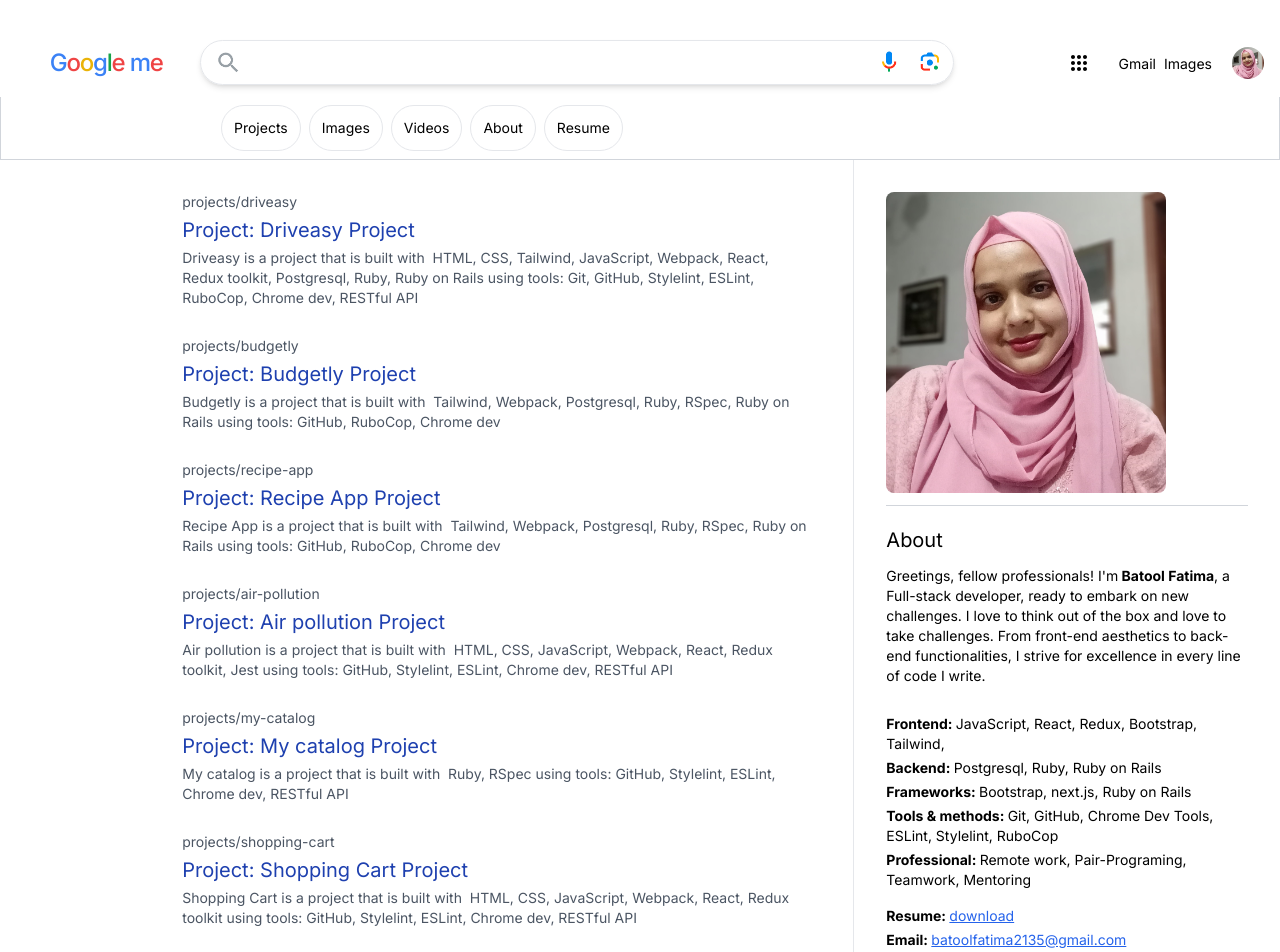
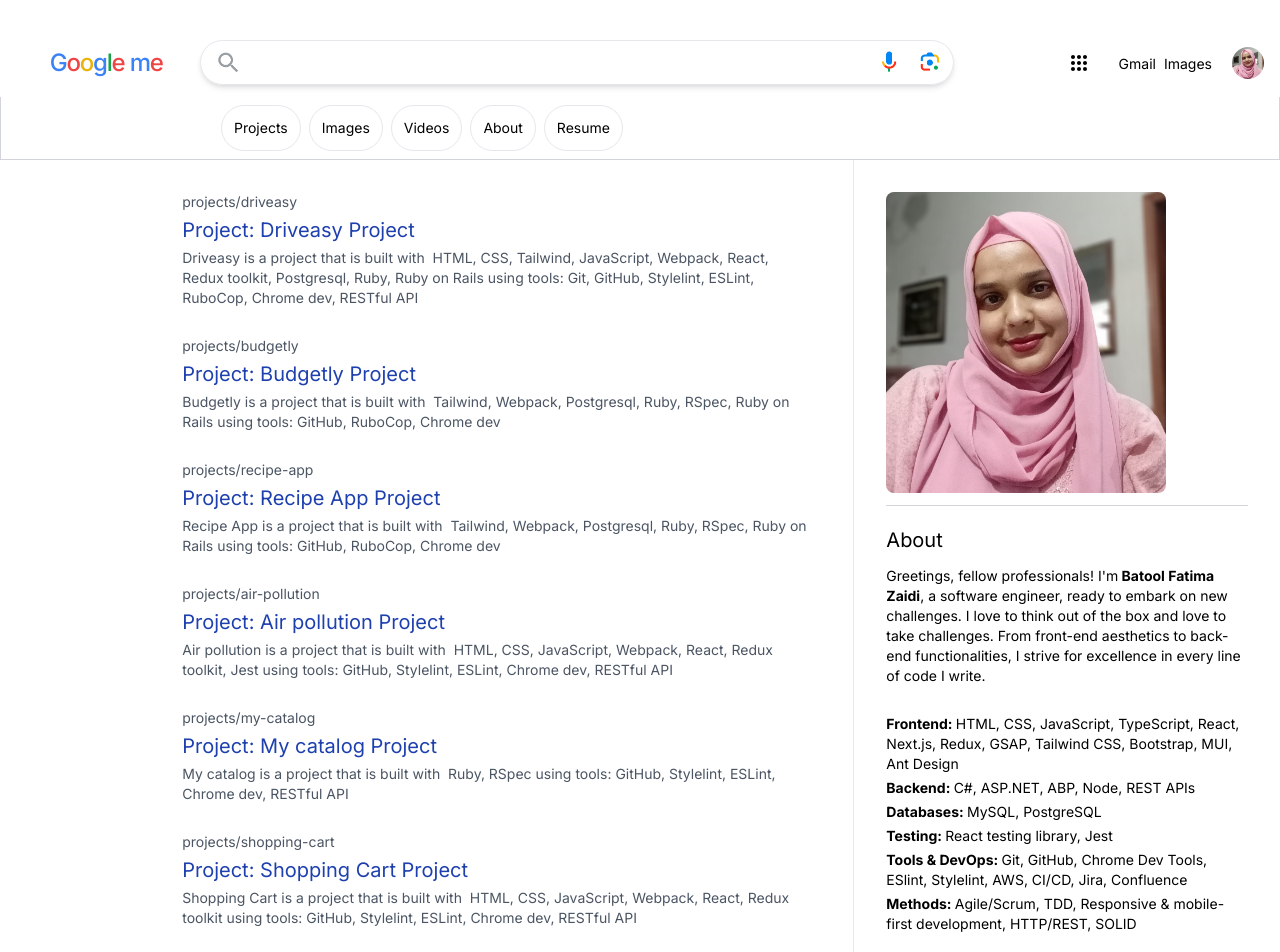
Before and after one commit to batoolfatima2135/google-batool, a Next.js app: page /work in a window 1280 px wide. Shown: the top 952 px of the page. Built offline with nearby package versions, Linux system fonts and the light colour scheme.

Commit message:
Exported links from static links.ts file

```diff
--- a/src/Components/Home/Footer.jsx
+++ b/src/Components/Home/Footer.jsx
@@ -1,19 +1,20 @@
 import React from 'react';
+import { email, resume, socialLinks } from '@/static/links';
 
 export default function Footer() {
   return (
     <footer className="border flex justify-between p-3">
       <ul className="flex justify-start text-xs lg:text-sm text-gray-500">
         <li className="lg:mx-2 mx-1"><a target="_blank" href="about">About</a></li>
-        <li className="lg:mx-2 mx-1"><a target="_blank" href="https://www.linkedin.com/in/batoolfatima2135/" rel="noreferrer">LinkedIn</a></li>
-        <li className="lg:mx-2 mx-1"><a target="_blank" href="https://www.youtube.com/channel/UCFlLhnJS3lXB6JATy8QFrrg" rel="noreferrer">Youtube</a></li>
-        <li className="lg:mx-2 mx-1"><a target="_blank" href="https://github.com/batoolfatima2135" rel="noreferrer">Github</a></li>
+        <li className="lg:mx-2 mx-1"><a target="_blank" href={socialLinks.linkedIn} rel="noreferrer">LinkedIn</a></li>
+        <li className="lg:mx-2 mx-1"><a target="_blank" href={socialLinks.youtube} rel="noreferrer">Youtube</a></li>
+        <li className="lg:mx-2 mx-1"><a target="_blank" href={socialLinks.github} rel="noreferrer">Github</a></li>
       </ul>
       <ul className="flex justify-end text-xs lg:text-sm text-gray-500">
         <li className="lg:mx-2 mx-1"><a href="/work">Projects</a></li>
         <li className="lg:mx-2 mx-1"><a href="contact">Contact</a></li>
-        <li className="lg:mx-2 mx-1"><a href="mailto:batoolfatima2135@gmail.com">Email</a></li>
-        <li className="lg:mx-2 mx-1"><a href="./Batool_Fatima_Resume.pdf" target="_blank">Resume</a></li>
+        <li className="lg:mx-2 mx-1"><a href={email}>Email</a></li>
+        <li className="lg:mx-2 mx-1"><a href={resume} target="_blank">Resume</a></li>
       </ul>
     </footer>
   );
--- a/src/Components/Others/Profile.jsx
+++ b/src/Components/Others/Profile.jsx
@@ -1,5 +1,6 @@
 import React from 'react';
 import Image from 'next/image';
+import { email, resume, socialLinks } from '@/static/links';
 
 export default function Profile() {
   return (
@@ -15,9 +16,9 @@ export default function Profile() {
 
       </a>
       <div className="bg-gray-600 text-white   text-xs hidden lg-absolute px-2 py-1 rounded opacity-0 group-hover:opacity-100 transition-opacity duration-300 right-0">
-        <p><a href="https://www.linkedin.com/in/batoolfatima2135/" target="_blank" rel="noreferrer">Batool Fatima</a></p>
-        <p><a href="mailto:batoolfatima2135@gmail.com">batoolfatima2135@gmail.com</a></p>
-        <p><a href="./Batool_Fatime_Resume.pdf" target="_blank" className="text-blue-400">Download Resume</a></p>
+        <p><a href={socialLinks.linkedIn} target="_blank" rel="noreferrer">Batool Fatima</a></p>
+        <p><a href={email}>batoolfatima2135@gmail.com</a></p>
+        <p><a href={resume} target="_blank" className="text-blue-400">Download Resume</a></p>
       </div>
     </div>
   );
--- a/src/Components/Others/socials.jsx
+++ b/src/Components/Others/socials.jsx
@@ -1,12 +1,13 @@
 import React from 'react';
 import Image from 'next/image';
+import { socialLinks } from '@/static/links';
 
 export default function Socials() {
   return (
     <div className="flex justify-center my-5">
-      <a href="https://www.linkedin.com/in/batoolfatima2135/"  target='_blank' className="mx-2"><Image src="/socials/linkedin.png" alt="linkedin" className="rounded-lg" width={25} height={25} /></a>
-      <a href="https://github.com/batoolfatima2135"  target='_blank' className="mx-2"><Image src="/techstack/github.png" alt="github" className="rounded-lg" width={23} height={23} /></a>
-      <a href="https://www.youtube.com/channel/UCFlLhnJS3lXB6JATy8QFrrg"  target='_blank' className="mx-2"><Image src="/socials/youtube.png" alt="youtube" className="rounded-lg" width={30} height={25} /></a>
+      <a href={socialLinks.linkedIn}  target='_blank' className="mx-2"><Image src="/socials/linkedin.png" alt="linkedin" className="rounded-lg" width={25} height={25} /></a>
+      <a href={socialLinks.github}  target='_blank' className="mx-2"><Image src="/techstack/github.png" alt="github" className="rounded-lg" width={23} height={23} /></a>
+      <a href={socialLinks.youtube}  target='_blank' className="mx-2"><Image src="/socials/youtube.png" alt="youtube" className="rounded-lg" width={30} height={25} /></a>
     </div>
   );
 }
--- a/src/Components/Search/Card.jsx
+++ b/src/Components/Search/Card.jsx
@@ -1,5 +1,6 @@
 import Image from 'next/image';
 import React from 'react';
+import { email, resume, socialLinks } from '@/static/links';
 
 export default function Card() {
   return (
@@ -18,8 +19,8 @@ export default function Card() {
         </h1>
         <p className="text-sm">
           Greetings, fellow professionals! I&apos;m
-          <b> Batool Fatima</b>
-          , a Full-stack developer, ready to embark on new challenges.
+          <b> Batool Fatima Zaidi</b>
+          , a software engineer, ready to embark on new challenges.
           I love to think out of the box and love to take challenges.
           From front-end aesthetics to back-end functionalities,
           I strive for excellence in every line of code I write.
@@ -27,44 +28,50 @@ export default function Card() {
         <br />
         <p className="text-sm my-1">
           <b>Frontend: </b>
-          JavaScript, React, Redux, Bootstrap, Tailwind,
+            HTML, CSS, JavaScript, TypeScript, React, Next.js, Redux, GSAP, Tailwind CSS, Bootstrap, MUI, Ant Design <br/>
         </p>
         <p className="text-sm my-1">
           <b>Backend: </b>
-          Postgresql, Ruby, Ruby on Rails
+          C#, ASP.NET, ABP, Node, REST APIs
         </p>
         <p className="text-sm my-1">
-          <b>Frameworks: </b>
-          Bootstrap, next.js, Ruby on Rails
+          <b>Databases: </b>
+           MySQL, PostgreSQL
         </p>
         <p className="text-sm my-1">
-          <b>Tools & methods: </b>
-          Git, GitHub, Chrome Dev Tools, ESLint, Stylelint, RuboCop
+          <b>Testing: </b>
+           React testing library, Jest
         </p>
         <p className="text-sm my-1">
-          <b>Professional: </b>
-          Remote work, Pair-Programing, Teamwork, Mentoring
+          <b>Tools & DevOps: </b>
+          Git, GitHub, Chrome Dev Tools, ESlint, Stylelint, AWS, CI/CD, Jira, Confluence
+
+        </p>
+        <p className="text-sm my-1">
+          <b>Methods: </b>
+          Agile/Scrum, TDD, Responsive & mobile-first development, HTTP/REST, SOLID
+
         </p>
 
         <p className="text-sm my-1 mt-4">
           <b>Resume: </b>
-          <a href="./Batool_Fatima_Resume.pdf" target="_blank" className="text-blue-600 underline hover:text-blue-800 hover:underline visited:text-purple-600">download</a>
+          <a href={resume} target="_blank" className="text-blue-600 underline hover:text-blue-800 hover:underline visited:text-purple-600">download</a>
         </p>
         <p className="text-sm my-1">
           <b>Email: </b>
-          <a href="mailto:batoolfatima2135@gmail.com" target="_blank" className="text-blue-600 underline hover:text-blue-800 hover:underline visited:text-purple-600" rel="noreferrer">batoolfatima2135@gmail.com</a>
+          <a href={email} className="text-blue-600 underline hover:text-blue-800 hover:underline visited:text-purple-600">batoolfatima2135@gmail.com</a>
         </p>
         <p className="text-sm my-1">
           <b>LinkedIn: </b>
-          <a href="https://www.linkedin.com/in/batoolfatima2135/" target="_blank" className="text-blue-600 underline hover:text-blue-800 hover:underline visited:text-purple-600" rel="noreferrer"> in/batoolfatima2135/</a>
+          <a href={socialLinks.linkedIn} target="_blank" className="text-blue-600 underline hover:text-blue-800 hover:underline visited:text-purple-600" rel="noreferrer"> in/batoolfatima2135/</a>
         </p>
         <p className="text-sm my-1">
           <b>Github: </b>
-          <a href="https://github.com/batoolfatima2135" target="_blank" className="text-blue-600 underline hover:text-blue-800 hover:underline visited:text-purple-600" rel="noreferrer"> github.com/batoolfatima2135</a>
+          <a href={socialLinks.github} target="_blank" className="text-blue-600 underline hover:text-blue-800 hover:underline visited:text-purple-600" rel="noreferrer"> github.com/batoolfatima2135</a>
         </p>
         <p className="text-sm my-1">
           <b>Youtube: </b>
-          <a href="https://www.youtube.com/channel/UCFlLhnJS3lXB6JATy8QFrrg" target="_blank" className="text-blue-600 underline hover:text-blue-800 hover:underline visited:text-purple-600" rel="noreferrer"> youtube.com/channel/</a>
+          <a href={socialLinks.youtube} target="_blank" className="text-blue-600 underline hover:text-blue-800 hover:underline visited:text-purple-600" rel="noreferrer"> youtube.com/channel/</a>
         </p>
       </div>
 
```
